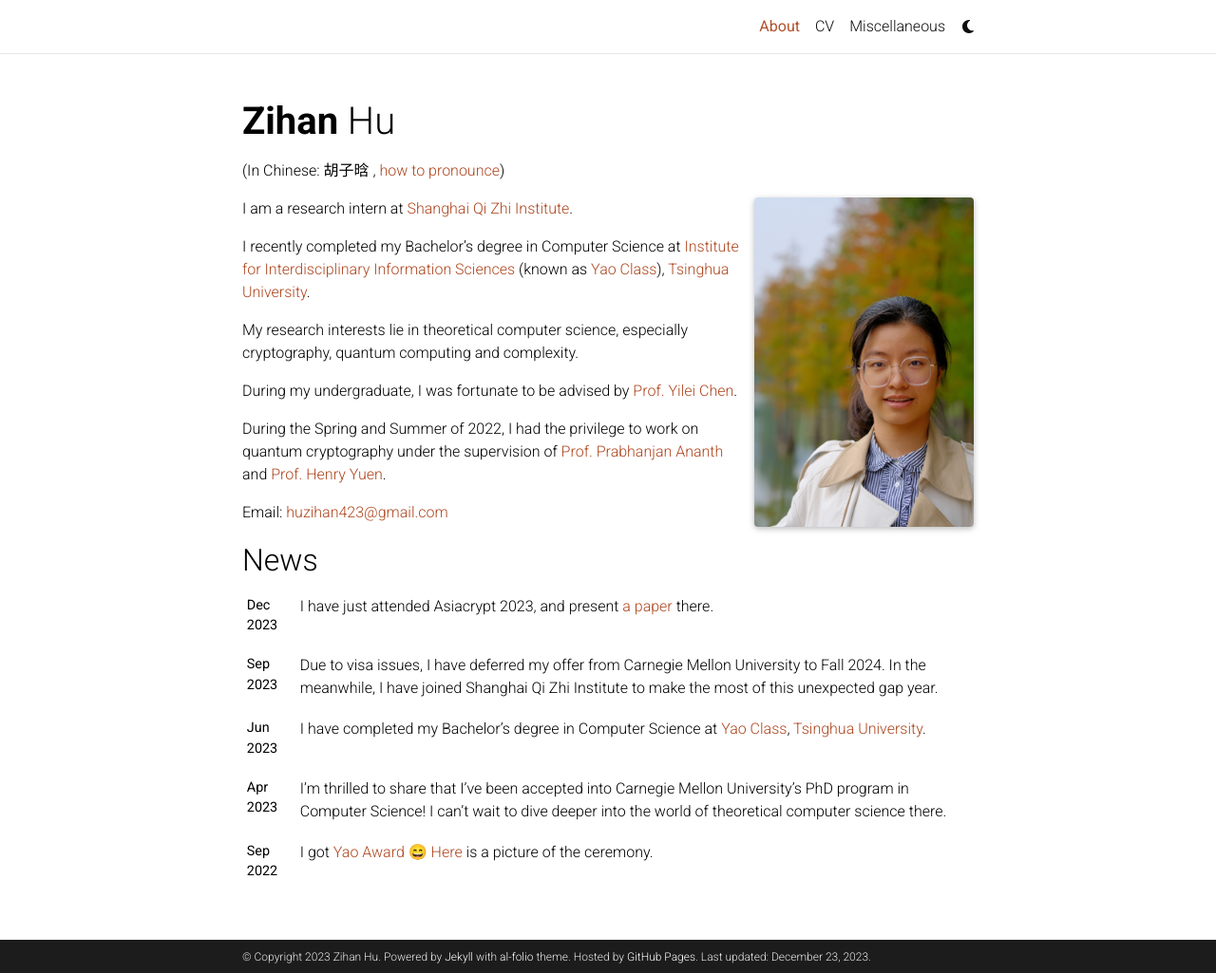
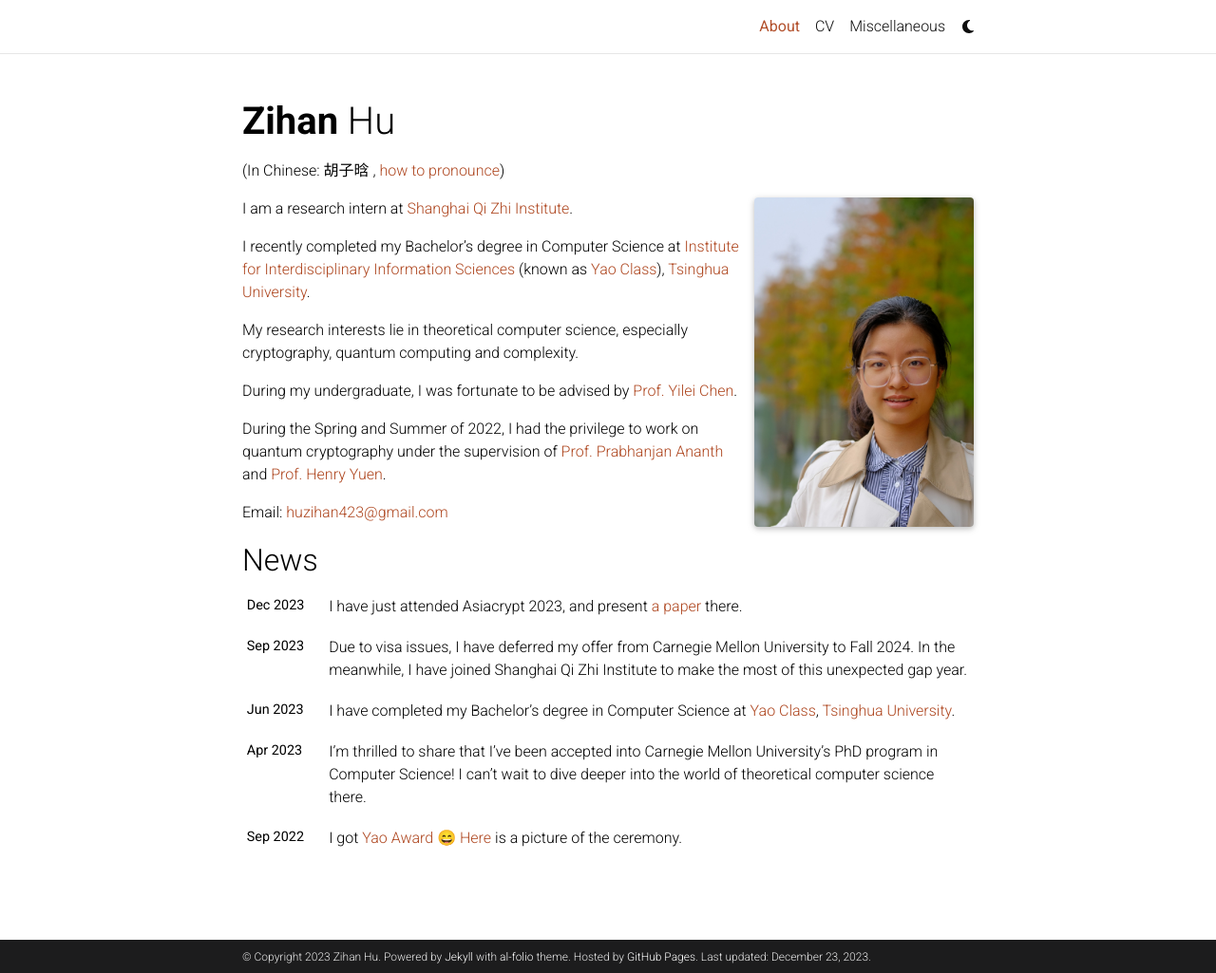
Before and after one commit to hzh19/hzh19.github.io, a Jekyll site: the page built from _pages/about.md, in a window 1280 px wide and 1025 px high. Shown: the whole window at 95% size. Built offline with Jekyll 4.4.1, drawn with Linux system fonts in a browser that asks for light colours; nearby versions of some CDN libraries; emoji names are drawn with the system emoji font; comment, search, counter and statistics services are not loaded; a style sheet for code colours, icons or effects is not loaded.

Commit message:
date format

```diff
--- a/_includes/news.html
+++ b/_includes/news.html
@@ -13,7 +13,7 @@
               {% endif %}
               {% for item in news limit: news_limit %}
                 <tr>
-                  <th scope="row">{{ item.date | date: "%b %-Y" }}</th>
+                  <th scope="row" style="width: 6em">{{ item.date | date: "%b %-Y" }}</th>
                   <td>
                     {% if item.inline -%}
                       {{ item.content | remove: '<p>' | remove: '</p>' | emojify }}
```
